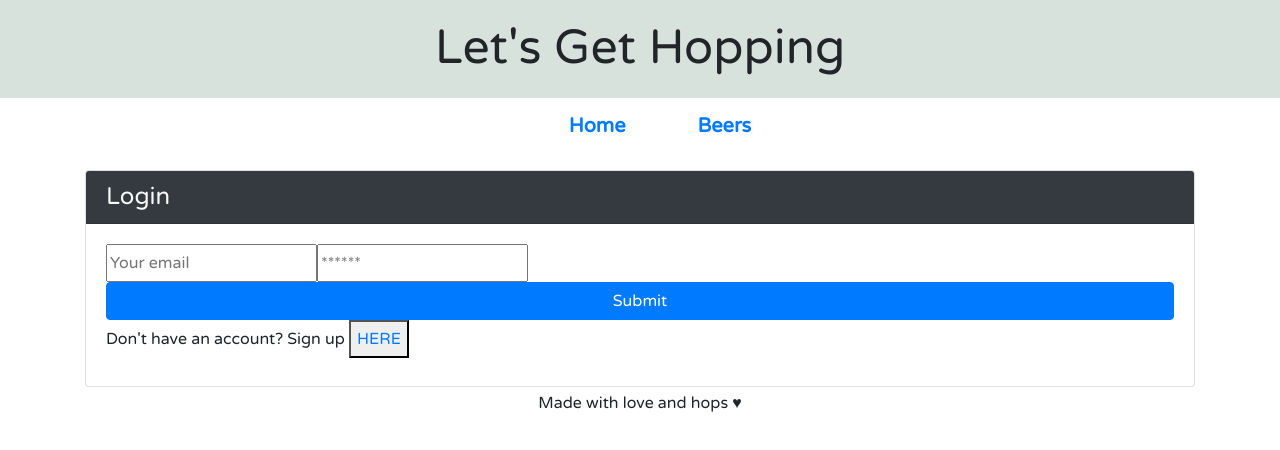
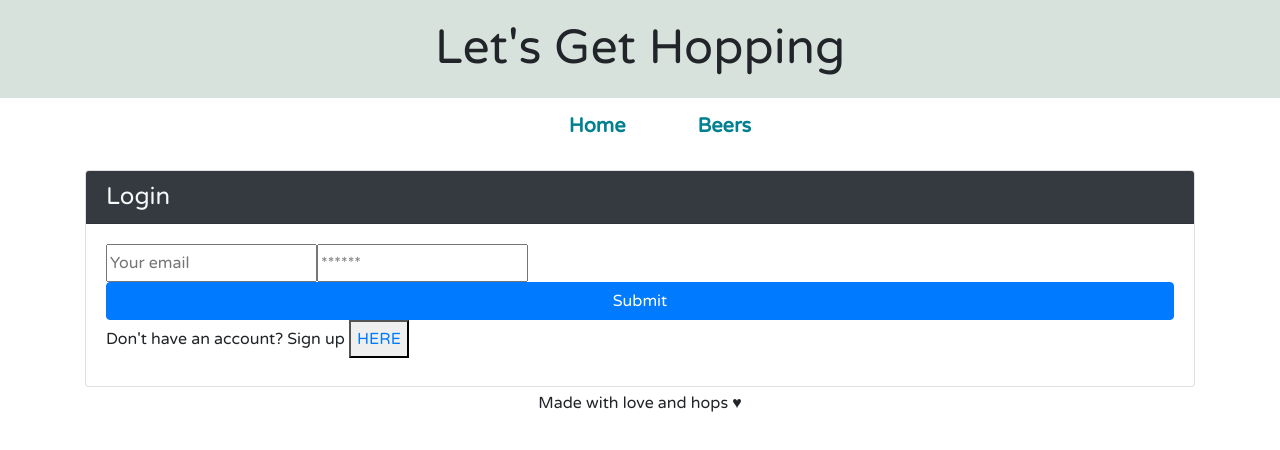
Before and after one commit to ahooper00/beer-me, a React (Create React App) app in the folder client/: page /login in a window 1280 px wide. Shown: the top 450 px of the page. Built offline with nearby package versions, Linux system fonts and the light colour scheme; no server answers.

Commit message:
Further minor styling

```diff
--- a/client/src/components/BeerCard/index.js
+++ b/client/src/components/BeerCard/index.js
@@ -28,6 +28,9 @@ const styles = {
         listStyleType: 'none',
         padding: '0',
         margin: '0'
+    },
+    h4: {
+        color: '#028090'
     }
 }
 
@@ -60,7 +63,7 @@ const BeerCard = ({ id, name, brand, description, favourite }) => {
                 </button>}
             <div className="cardBody" style={styles.cardBody}>
                 <h4>
-                    <Link to={`/beer/${id}`}>{name}</Link>
+                    <Link to={`/beer/${id}`} style={styles.h4}>{name}</Link>
                 </h4>
                 <ul style={styles.ul}>
                     <li><u><strong>Brand:</strong></u> {brand}</li>
--- a/client/src/components/Navigation/index.js
+++ b/client/src/components/Navigation/index.js
@@ -1,6 +1,7 @@
 import React, { useState, useEffect } from 'react';
 import { Link } from 'react-router-dom';
 import { checkLoggedIn } from '../../utils/userService';
+import '../../index.css';
 
 const styles = {
     navdiv: {
@@ -16,13 +17,13 @@ const styles = {
     },
     a: {
         textDecoration: 'none',
-        margin: '0 20px'
+        margin: '0 20px',
+        color: '#028090'
     },
     li: {
         textDecoration: 'none',
         fontWeight: 'bold',
-        fontSize: '20px',
-        color: '#381f1e'
+        fontSize: '20px'
     }
 }
 
--- a/client/src/index.css
+++ b/client/src/index.css
@@ -7,3 +7,9 @@ body {
   /* -webkit-font-smoothing: antialiased;
   -moz-osx-font-smoothing: grayscale; */
 }
+
+a:hover {
+  font-size: 110%;
+  transition: all .2s ease-in-out;
+  transform: scale(1.1);
+}
```
Also changed, not shown: 1 other file (tests, documents, lock files or other folders).
